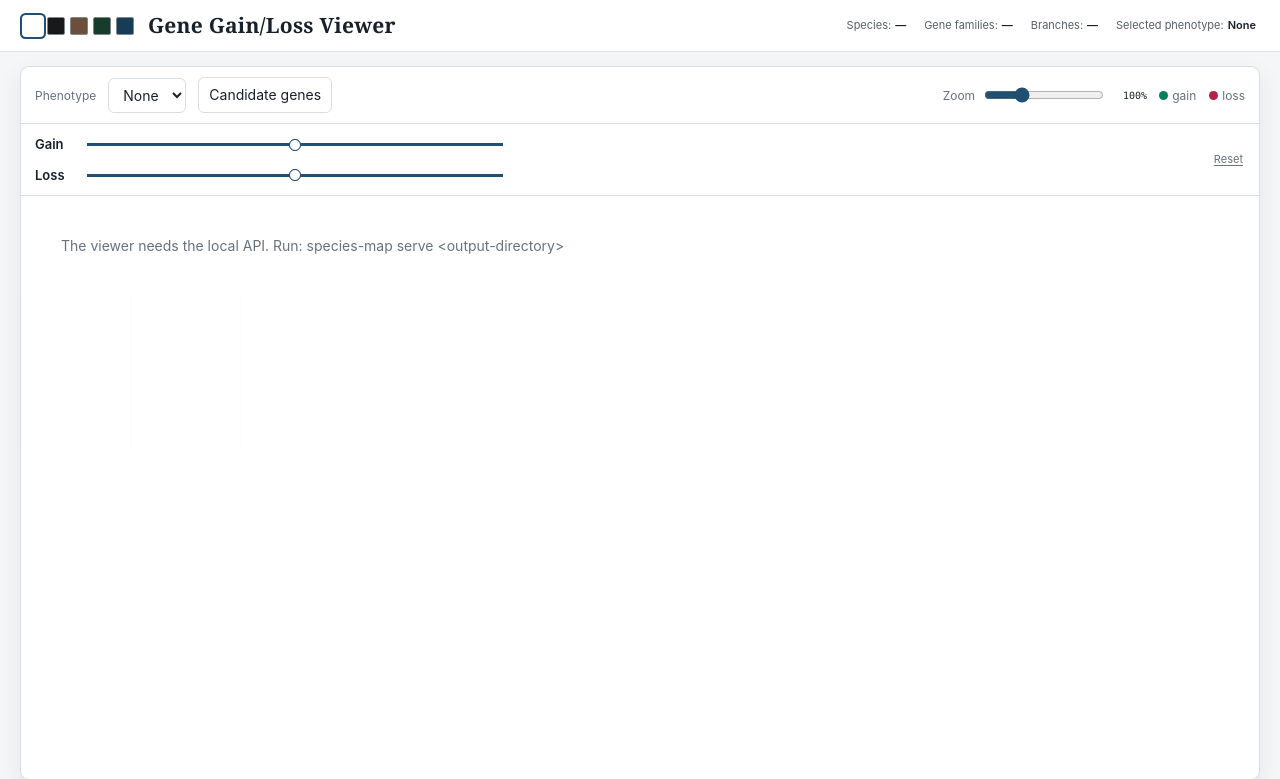
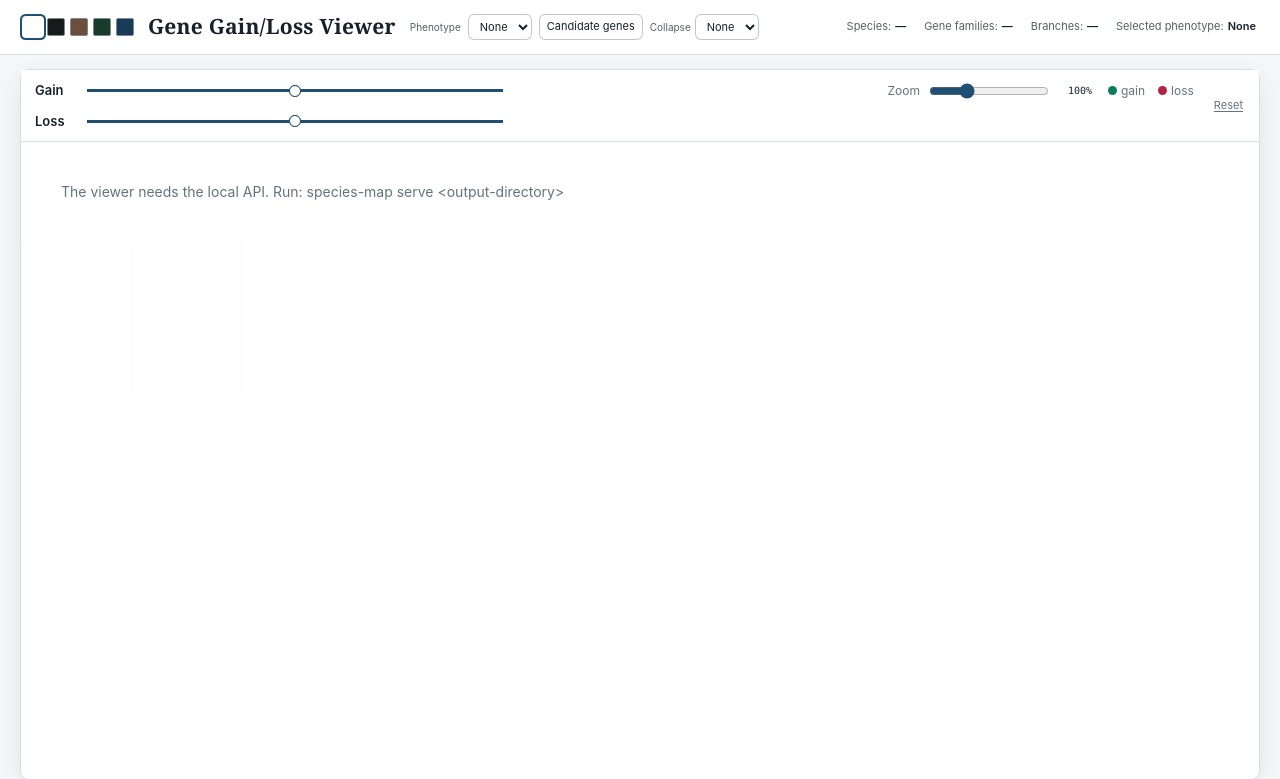
Before and after one commit to kazumaxneo/PhyloGain, a Python web app: template src/species_innovation_map/templates/index.html in a window 1280 px wide. Shown: the top 779 px of the page. Run offline with Jinja, Linux system fonts and the light colour scheme; the template is opened without the code that fills it, so the values that code supplies are empty.

Commit message:
Move tree controls into header

```diff
--- a/src/species_innovation_map/templates/index.html
+++ b/src/species_innovation_map/templates/index.html
@@ -53,6 +53,10 @@
       border-bottom: 1px solid var(--line);
     }
     h1 { margin: 0; font: 650 21px/1.1 Georgia, serif; letter-spacing: .01em; }
+    .header-controls { display: flex; align-items: center; gap: 7px; white-space: nowrap; }
+    .header-controls label { color: var(--header-ink); font-size: 10px; opacity: .72; }
+    .header-controls select, .header-controls button { min-width: 0; border-color: color-mix(in srgb, var(--header-ink) 25%, transparent); padding: 4px 7px; background: color-mix(in srgb, var(--header) 88%, var(--control)); color: var(--header-ink); font-size: 11px; }
+    .header-field { display: inline-flex; align-items: center; gap: 4px; }
     .theme-picker { display: flex; align-items: center; gap: 5px; }
     .theme-picker button { width: 18px; height: 18px; padding: 0; border: 1px solid #7f878d; border-radius: 2px; background: var(--swatch); }
     .theme-picker button.active { border-color: var(--swatch); background: var(--swatch); box-shadow: 0 0 0 2px var(--header), 0 0 0 4px var(--accent); }
@@ -93,14 +97,6 @@
       box-shadow: var(--shadow);
     }
     .map-panel { display: flex; flex-direction: column; width: 100%; height: 100%; }
-    .toolbar {
-      display: flex;
-      align-items: center;
-      gap: 12px;
-      min-height: 55px;
-      padding: 10px 14px;
-      border-bottom: 1px solid var(--line);
-    }
     label { color: var(--muted); font-size: 12px; }
     select, button {
       border: 1px solid var(--line);
@@ -112,7 +108,8 @@
     }
     button { cursor: pointer; }
     button:hover { border-color: var(--accent); color: var(--accent); }
-    .tree-zoom { margin-left: auto; display: flex; align-items: center; gap: 7px; color: var(--muted); font-size: 11px; white-space: nowrap; }
+    .tree-tools { grid-column: 2; grid-row: 1; justify-self: end; display: flex; align-items: center; gap: 16px; }
+    .tree-zoom { display: flex; align-items: center; gap: 7px; color: var(--muted); font-size: 11px; white-space: nowrap; }
     .tree-zoom input { width: 120px; accent-color: var(--accent); }
     .tree-zoom output { width: 34px; color: var(--ink); font: 10px ui-monospace, SFMono-Regular, Consolas, monospace; text-align: right; }
     .legend { display: flex; gap: 13px; color: var(--muted); font-size: 12px; }
@@ -132,7 +129,7 @@
     .dual-range input::-moz-range-track { height: 3px; background: transparent; }
     .dual-range input::-moz-range-thumb { width: 12px; height: 12px; border: 1px solid var(--accent); border-radius: 50%; background: var(--panel); pointer-events: auto; cursor: ew-resize; }
     .filter-reset { grid-column: 3; grid-row: 1 / 3; align-self: center; justify-self: end; border: 0; border-radius: 0; padding: 2px; background: transparent; color: var(--muted); font-size: 11px; text-decoration: underline; text-underline-offset: 2px; }
-    .filter-match-count { grid-column: 2; grid-row: 1 / 3; align-self: center; justify-self: end; color: var(--muted); font: 11px ui-monospace, SFMono-Regular, Consolas, monospace; white-space: nowrap; }
+    .filter-match-count { grid-column: 2; grid-row: 2; align-self: center; justify-self: end; color: var(--muted); font: 11px ui-monospace, SFMono-Regular, Consolas, monospace; white-space: nowrap; }
     .filtered-branch-label { opacity: .1; }
     #treeViewport { flex: 1; min-height: 0; overflow: auto; position: relative; cursor: grab; user-select: none; touch-action: none; }
     #treeViewport.dragging { cursor: grabbing; }
@@ -268,8 +265,12 @@
       .detail-resize-handle { display: none; }
       .chart-layout { grid-template-columns: minmax(0, 1fr) 64px; gap: 8px; }
       .branch-filters { grid-template-columns: minmax(300px, 1fr) max-content; }
-      .filter-reset { grid-column: 2; }
-      .filter-match-count { grid-column: 1 / 3; grid-row: 3; justify-self: start; }
+      .tree-tools { grid-column: 1; grid-row: 3; justify-self: start; }
+      .filter-reset { grid-column: 2; grid-row: 1; }
+      .filter-match-count { grid-column: 2; grid-row: 2 / 4; justify-self: end; }
+    }
+    @media (max-width: 1180px) {
+      .header-controls > label, .header-controls .header-field > label { display: none; }
     }
     @media (max-width: 760px) {
       header { flex-wrap: wrap; gap: 8px 12px; padding: 10px 14px; }
@@ -287,6 +288,15 @@
       <button type="button" data-theme-value="blue" aria-label="Blue theme" title="Blue"></button>
     </div>
     <h1>Gene Gain/Loss Viewer</h1>
+    <div class="header-controls" aria-label="Tree controls">
+      <label for="phenotypeSelect">Phenotype</label>
+      <select id="phenotypeSelect" title="Phenotype"><option value="">None</option></select>
+      <button id="candidateButton" type="button">Candidate genes</button>
+      <span class="header-field" id="taxonomyControl" hidden>
+        <label for="collapseSelect">Collapse</label>
+        <select id="collapseSelect" title="Collapse taxonomic rank"><option value="">None</option></select>
+      </span>
+    </div>
     <div class="summary" aria-label="Dataset summary">
       <div class="card"><span>Species</span><strong id="speciesCount">—</strong></div>
       <div class="card"><span>Gene families</span><strong id="familyCount">—</strong></div>
@@ -296,22 +306,15 @@
   </header>
   <main class="workspace">
     <section class="map-panel">
-      <div class="toolbar">
-        <label for="phenotypeSelect">Phenotype</label>
-        <select id="phenotypeSelect"><option value="">None</option></select>
-        <button id="candidateButton" type="button">Candidate genes</button>
-        <span id="taxonomyControl" hidden>
-          <label for="collapseSelect">Collapse</label>
-          <select id="collapseSelect"><option value="">None</option></select>
-        </span>
-        <div class="tree-zoom">
+      <div class="branch-filters" aria-label="Branch event filters">
+        <div class="tree-tools">
+          <div class="tree-zoom">
           <label for="treeZoom">Zoom</label>
           <input id="treeZoom" type="range" min="60" max="200" step="10" value="100" aria-label="Phylogenetic tree zoom">
           <output id="treeZoomValue" for="treeZoom">100%</output>
+          </div>
+          <div class="legend"><span><i class="dot gain"></i>gain</span><span><i class="dot loss"></i>loss</span></div>
         </div>
-        <div class="legend"><span><i class="dot gain"></i>gain</span><span><i class="dot loss"></i>loss</span></div>
-      </div>
-      <div class="branch-filters" aria-label="Branch event filters">
         <div class="range-filter gain-filter">
           <span class="range-filter-name">Gain</span>
           <div class="dual-range" id="gainRange"><input id="gainMin" type="range" aria-label="Minimum gain count"><input id="gainMax" type="range" aria-label="Maximum gain count"></div>
```
Also changed, not shown: tests/test_species_map.py (+3 -0 lines), CHANGELOG.md.
